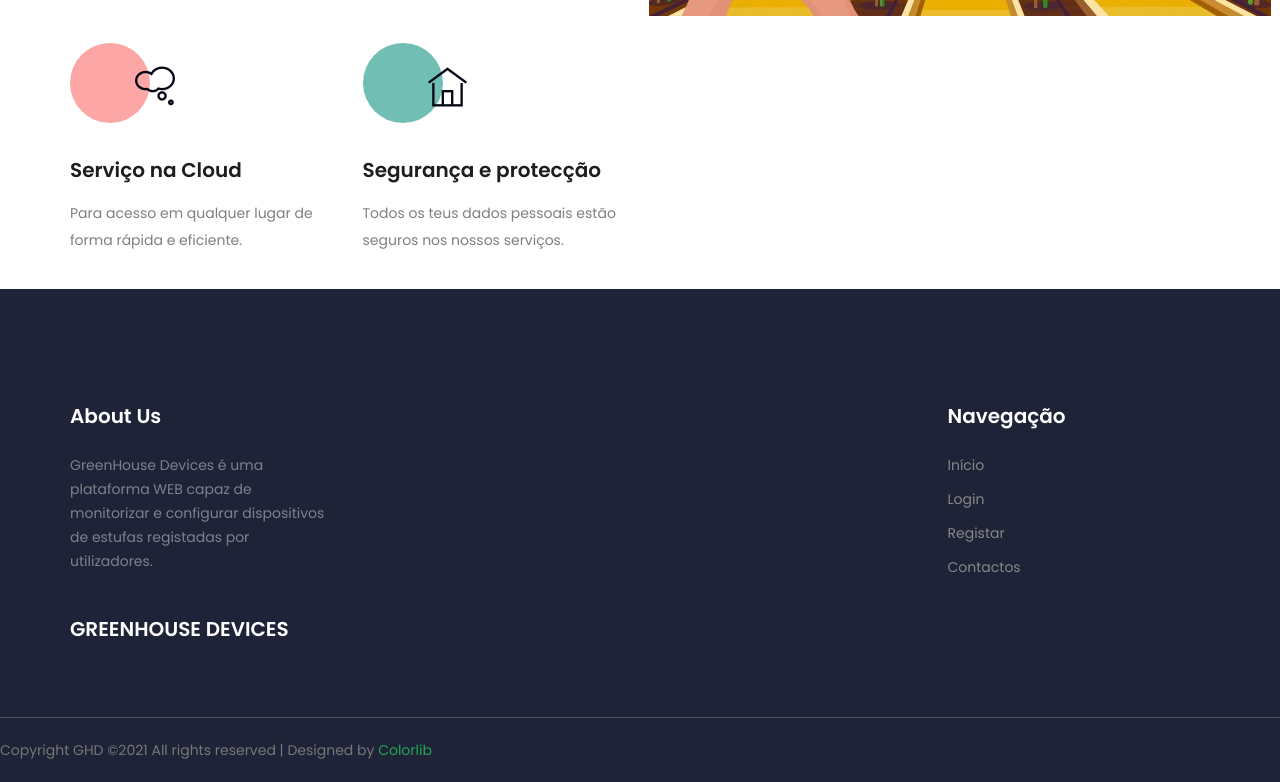
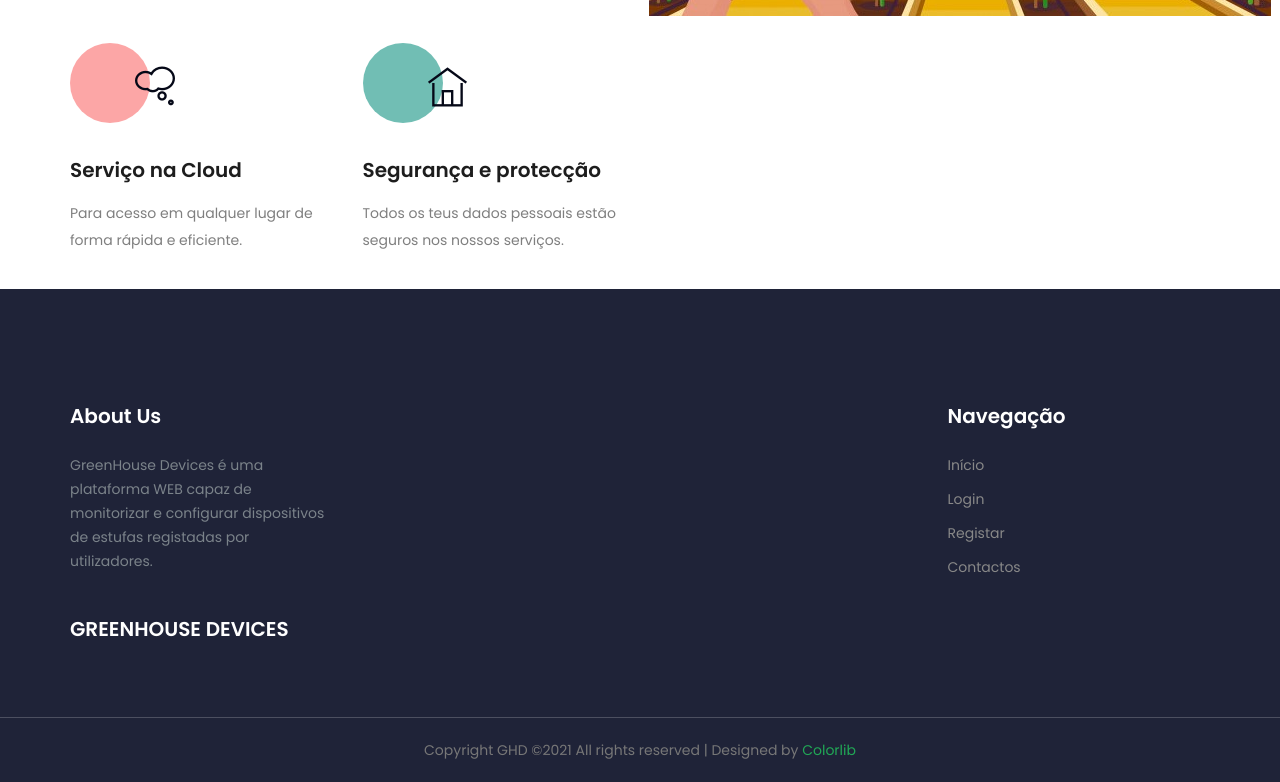
Before and after one commit to hugo-cmac/GreenHouse-Automation-Project, a website: page RESTAPI/frontend/index.html in a window 1280 px wide. Shown: the part 2168-2950 px from the top of the page. Drawn offline with Linux system fonts and the light colour scheme.

Commit message:
correcção footer

```diff
--- a/RESTAPI/frontend/index.html
+++ b/RESTAPI/frontend/index.html
@@ -561,8 +561,8 @@
 
             </div>
         </div>
-        <div class="footer-bottom row align-items-center text-center text-lg-left no-gutters">
-            <p class="footer-text m-0 col-lg-8 col-md-12"><!-- Link back to Colorlib can't be removed. Template is licensed under CC BY 3.0. -->
+        <div class="footer-bottom row align-items-center text-center text-lg-center no-gutters">
+            <p class="footer-text m-0 col-lg-12 col-md-12"><!-- Link back to Colorlib can't be removed. Template is licensed under CC BY 3.0. -->
 Copyright GHD &copy;<script>document.write(new Date().getFullYear());</script> All rights reserved | Designed by <a href="https://colorlib.com" target="_blank">Colorlib</a>
 <!-- Link back to Colorlib can't be removed. Template is licensed under CC BY 3.0. --></p>
            <!--- <div class="col-lg-4 col-md-12 text-center text-lg-right footer-social">
```
Also changed, not shown: RESTAPI/frontend/admin.html (+2 -2 lines), RESTAPI/frontend/geral-disp.html (+2 -2 lines), RESTAPI/frontend/geral-perfil.html (+2 -2 lines), RESTAPI/frontend/login.html (+2 -2 lines), RESTAPI/frontend/sign-estufa.html (+2 -2 lines).
